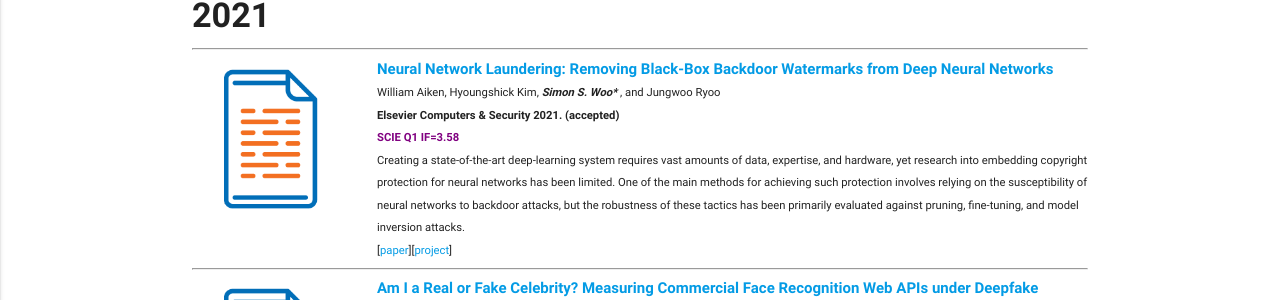
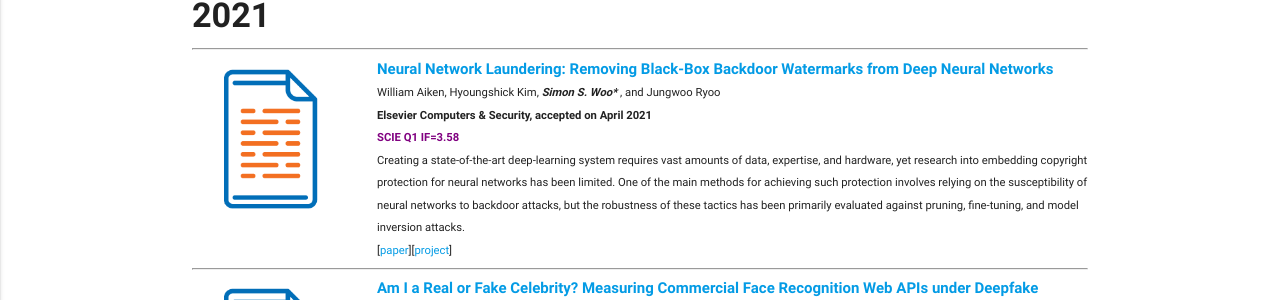
Before and after one commit to Yurim990507/DASH-Lab.github.io, a Jekyll site: the page built from example2.md, in a window 1280 px wide and 900 px high. Shown: the part 162-462 px from the top of the window. Built offline with Jekyll 4.4.1, drawn with Linux system fonts in a browser that asks for light colours.

Commit message:
Update example2.md

```diff
--- a/example2.md
+++ b/example2.md
@@ -29,7 +29,7 @@ permalink: /Publications/
             <tbody>
 
                 <tr> <p style="margin-top: 0px;margin-bottom: 0px;"> <small> William Aiken, Hyoungshick Kim, <i><b>Simon S. Woo*</b> </i>, and Jungwoo Ryoo </small> </p> </tr>
-                    <tr> <p style="margin-top: 0px;margin-bottom: 0px;"> <small> <b> Elsevier Computers & Security 2021. (accepted) </b> </small> </p> </tr>
+                    <tr> <p style="margin-top: 0px;margin-bottom: 0px;"> <small> <b> Elsevier Computers & Security, accepted on April 2021  </b> </small> </p> </tr>
                     <tr> <p style="margin-top: 0px;margin-bottom: 0px;"> <small> <b><font color='purple'>SCIE Q1 IF=3.58</font></b> </small>  </p> </tr>
 					<tr> <p style="margin-top: 0px;margin-bottom: 0px;"> <small>Creating a state-of-the-art deep-learning system requires vast amounts of data, expertise, and hardware, yet research into embedding copyright protection for neural networks has been limited. One of the main methods for achieving such protection involves relying on the susceptibility of neural networks to backdoor attacks, but the robustness of these tactics has been primarily evaluated against pruning, fine-tuning, and model inversion attacks. </small>  </p> </tr>
                 <tr> <p style="margin-top: 0px;margin-bottom: 0px;"> <small> [<a href="https://arxiv.org/abs/2004.11368">paper</a>][<a href="https://arxiv.org/abs/2004.11368">project</a>]</small>  </p> </tr>
```
